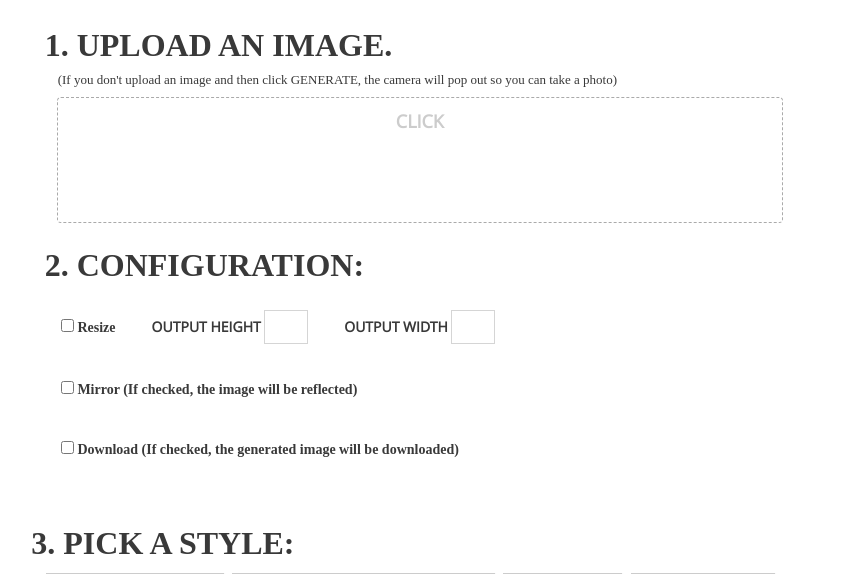
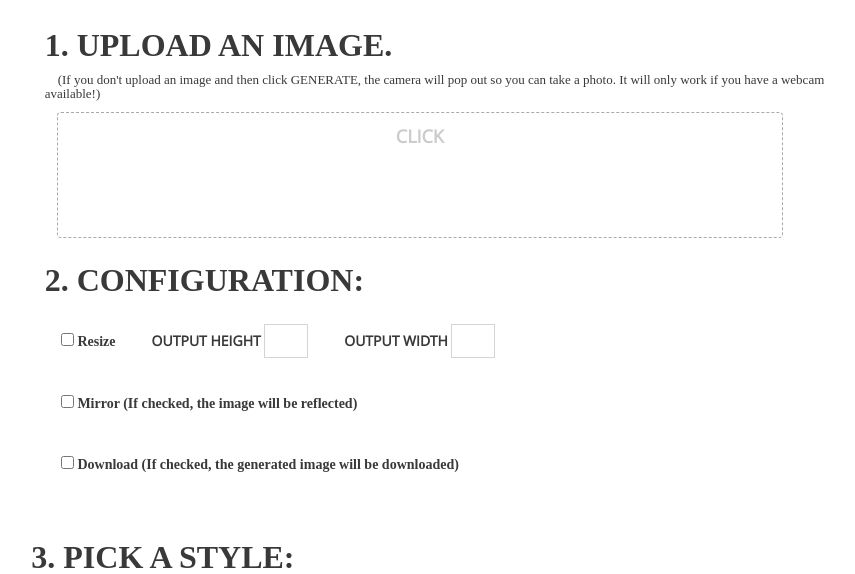
Before and after one commit to Piotrekszmel/DeepImage, a Flask app: page / in a window 1280 px wide; the page is wider, and only the part inside the window is pictured. Shown: the top 574 px of that part, without its empty margins (186-1041 px from the left). Run offline with Flask 2, Linux system fonts and the light colour scheme; some libraries are stand-ins or nearby versions; some web fonts are replaced.

Commit message:
update index.html

```diff
--- a/templates/index.html
+++ b/templates/index.html
@@ -116,7 +116,8 @@
                 <h1 style="font-weight: bold; font-family: 'Times New Roman', fantasy, serif;">
                   1. UPLOAD AN IMAGE.
                 </h1>
-                <h6 style="font-family: 'Times New Roman', fantasy, serif"> &emsp;(If you don't upload an image and then click GENERATE, the camera will pop out so you can take a photo)</h6>
+                <h6 style="font-family: 'Times New Roman', fantasy, serif"> &emsp;(If you don't upload an image and then click GENERATE, the camera will pop out so you can take a photo.
+                                                                                   It will only work if you have a webcam available!)</h6>
               </div><!-- /.col -->
 
               <div class="col-xs-2"></div>
```
